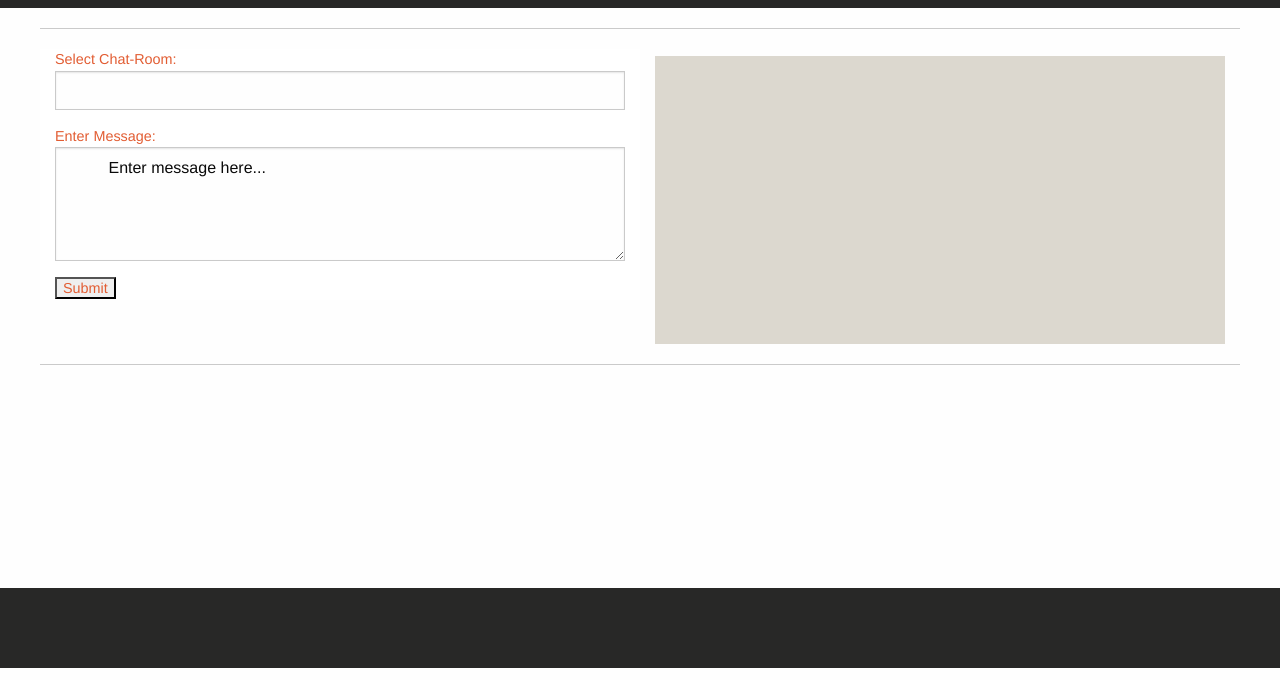
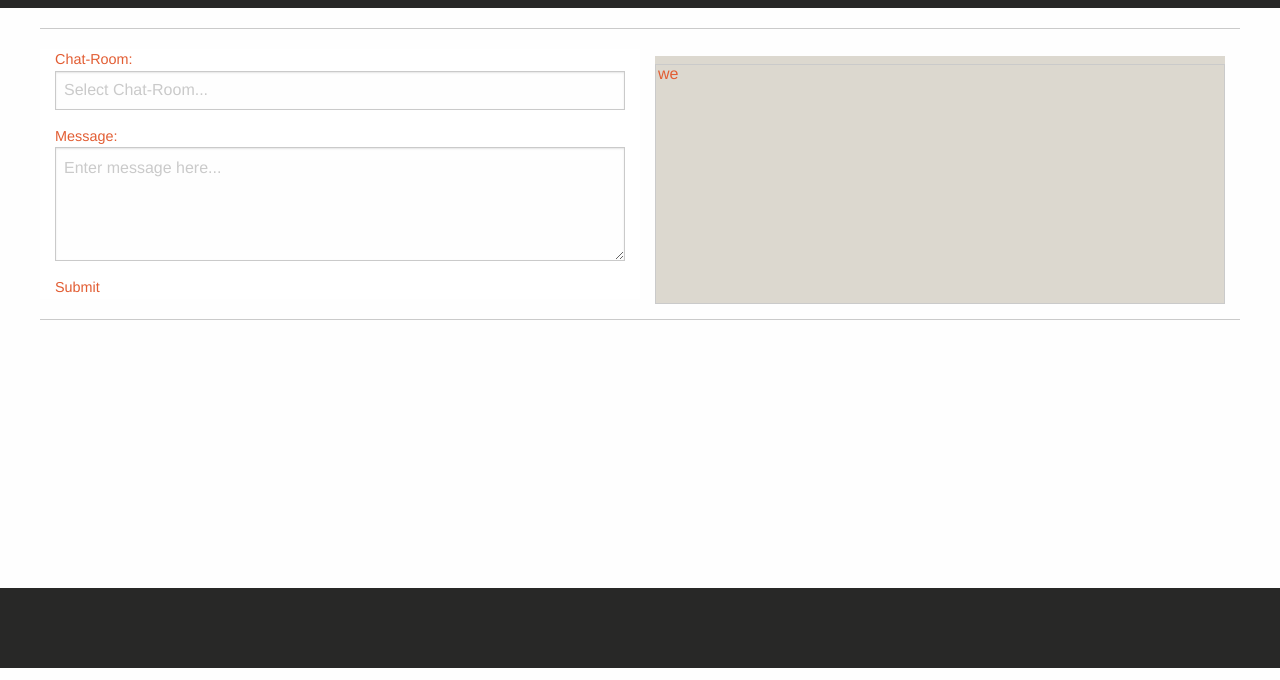
Before and after one commit to valdadyne/me-chat, a plain HTML site: page index.html in a window 1280 px wide. Shown: the part 120-800 px from the top of the page. Drawn offline with nearby package versions, Linux system fonts and the light colour scheme.

Commit message:
Adjusted Layout

```diff
--- a/css/app.css
+++ b/css/app.css
@@ -41,7 +41,7 @@ footer{
 #history{
   margin-top: 0.5em;
   padding: 0;
-  height:20em;
+  height:15em;
   background-color:#DCD8CF;
   color:#E25D33;
 }
@@ -50,5 +50,5 @@ footer{
     /* For mobile phones: */
     body{font-size: 80%;}
     .topbar{height:2em;}
-    #history{ height:12em;}
+    #history{height:8em;}
 }
--- a/index.html
+++ b/index.html
@@ -47,22 +47,29 @@
   <hr>
   <div class="row">
     <div class="medium-6 small-12 columns" id="message">
-    <form>
-      Select Chat-Room:
-        <input type="text" name="room" list="chat-rooms">
+    <form name="send">
+      Chat-Room:
+        <input type="text" name="room" list="chat-rooms" placeholder="Select Chat-Room..."id="room">
           <datalist id="chat-rooms">
             <option> Public</option>
             <option> Private</option>
           </datalist>
         </input>
-      Enter Message:
-        <textarea rows="4" name"message"cols="40">
-          Enter message here...</textarea>
-      <input type="submit" value="Submit"></input>
+      Message:
+        <textarea rows="4" name"msg"cols="40"placeholder="Enter message here..." id="msg"></textarea>
+      <button type="button"onclick="sendMsg()"id="submit">Submit</button>
     </form>
     </div>
     <div class="medium-6 small-12 columns">
-      <div id="history"><box class="past"></box></div>
+      <div id="history">
+        <box>
+          <form>
+          <select id="history" size="8">
+            <option>we</options>
+          </select>
+        </form>
+        </box>
+      </div>
     </div>
 </div>
 <hr>
--- a/js/app.js
+++ b/js/app.js
@@ -0,0 +1,9 @@
+function sendMsg(){
+  var chatroom = document.getElementById ('room').value;
+  var message = document.getElementById ('msg').value;
+  var AddMsg=(chatroom+";"+message)
+  var ListBox= document.getElementById ('history');
+
+  document.getElementById ('history').options=('AddMsg');
+
+}
```
